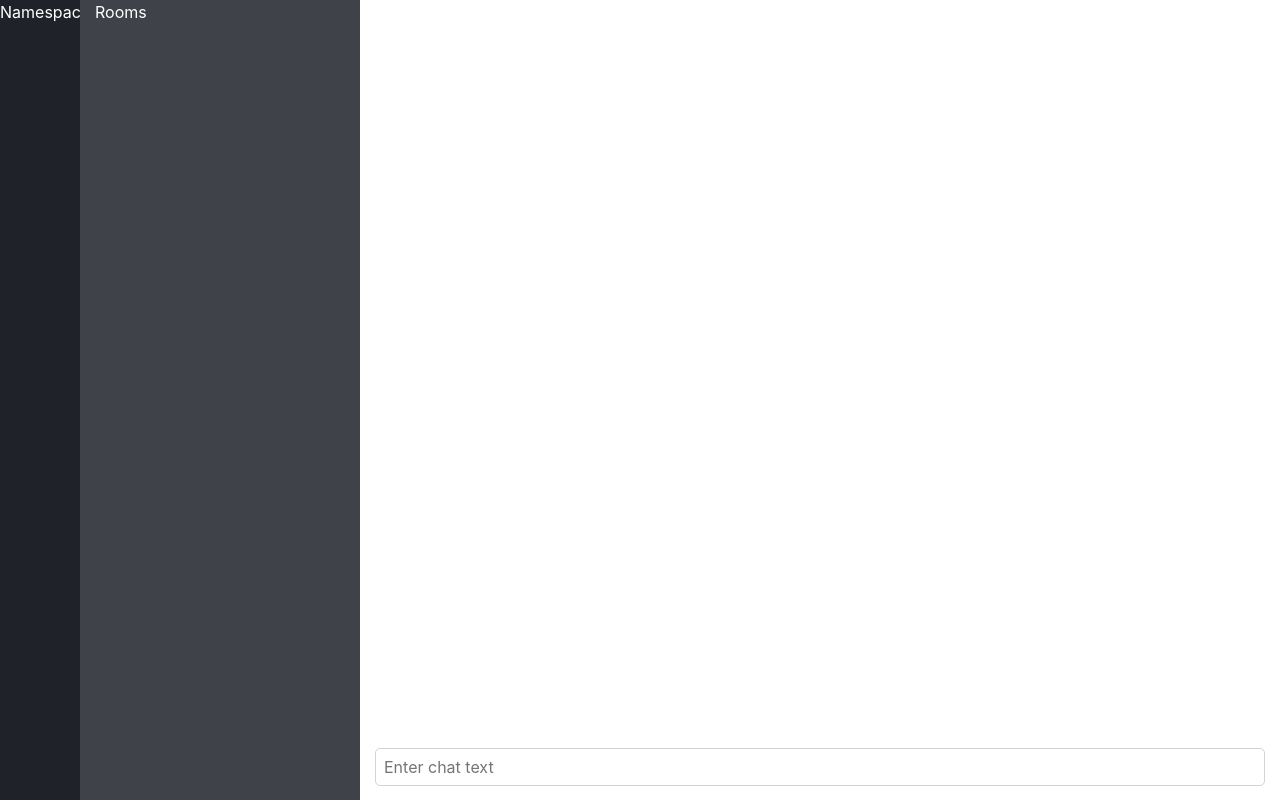
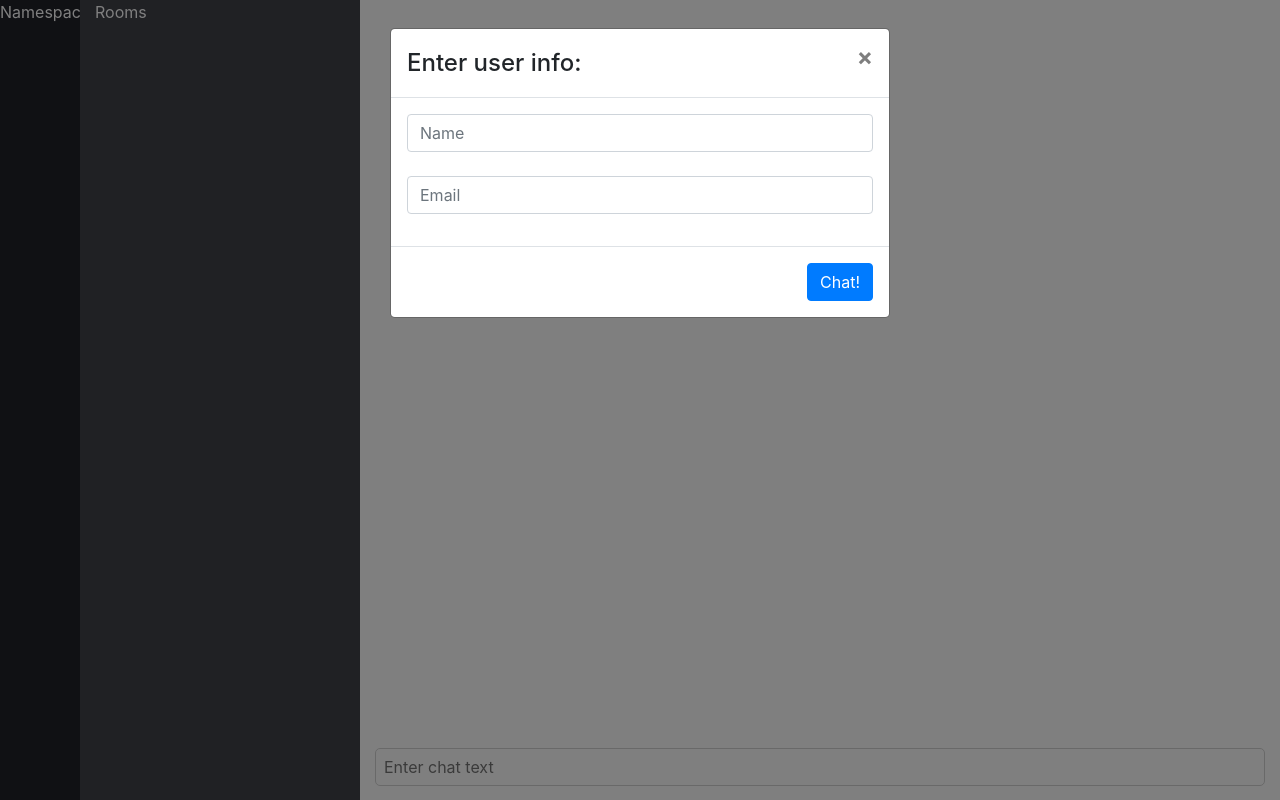
Before and after one commit to jabney/slackish, a React (Create React App) app in the folder client/: page / in a window 1280 px wide. Built offline with nearby package versions, Linux system fonts and the light colour scheme.

Commit message:
Implement login modal

```diff
--- a/client/src/App.jsx
+++ b/client/src/App.jsx
@@ -1,6 +1,7 @@
 import React from 'react'
 import { Container, Row, Col } from 'react-bootstrap'
 
+import LoginModal from './components/login-modal/login-modal.component'
 import Namespaces from './components/namespaces/namespaces.component'
 import Rooms from './components/rooms/rooms.component'
 import Chat from './components/chat/chat.component'
@@ -9,6 +10,8 @@ import 'bootstrap/dist/css/bootstrap.min.css'
 import './App.scss'
 
 const App = () => (
+  <>
+  <LoginModal />
   <Container fluid className='App no-gutter'>
     <Row className="frame no-gutter">
       <Col xs={1} className='namespace no-gutter'>
@@ -22,6 +25,7 @@ const App = () => (
       </Col>
     </Row>
   </Container>
+  </>
 )
 
 export default App
--- /dev/null
+++ b/client/src/components/login-modal/login-modal.component.jsx
@@ -0,0 +1,52 @@
+import React, { useState, useEffect } from 'react'
+import { Modal, Button, Form } from 'react-bootstrap'
+import { connect } from 'react-redux'
+
+import './login-modal.component.scss'
+
+const LoginModal = () => {
+  const [show, setShow] = useState(true)
+  const [name, setName] = useState('')
+  const [email, setEmail] = useState('')
+
+  useEffect(() => {
+    setName(localStorage.getItem('name'))
+    setEmail(localStorage.getItem('email'))
+  }, [])
+
+  useEffect(() => localStorage.setItem('name', name), [name])
+  useEffect(() => localStorage.setItem('email', email), [email])
+
+  return <Modal show={show} onHide={() => setShow(false)}>
+    <Modal.Header closeButton>
+      <Modal.Title>Enter user info:</Modal.Title>
+    </Modal.Header>
+
+    <Modal.Body>
+      <Form.Group>
+        <Form.Control type="text" placeholder="Name"
+          value={name}
+          onChange={(e) => setName(e.target.value)}
+        />
+        <Form.Label></Form.Label>
+        <Form.Control type="email" placeholder="Email"
+          value={email}
+          onChange={(e) => setEmail(e.target.value)}
+        />
+      </Form.Group>
+    </Modal.Body>
+
+    <Modal.Footer>
+      {/* <Button variant="secondary" onClick={() => setShow(false)}>Close</Button> */}
+      <Button variant="primary" onClick={() => setShow(false)}>Chat!</Button>
+    </Modal.Footer>
+  </Modal>
+}
+
+const mapState = (state) => ({
+  user: state.user,
+})
+
+const mapDispatch = (dispatch) => ({})
+
+export default connect(mapState, mapDispatch)(LoginModal)
```
Also changed, not shown: client/src/components/login-modal/login-modal.component.scss (added).
